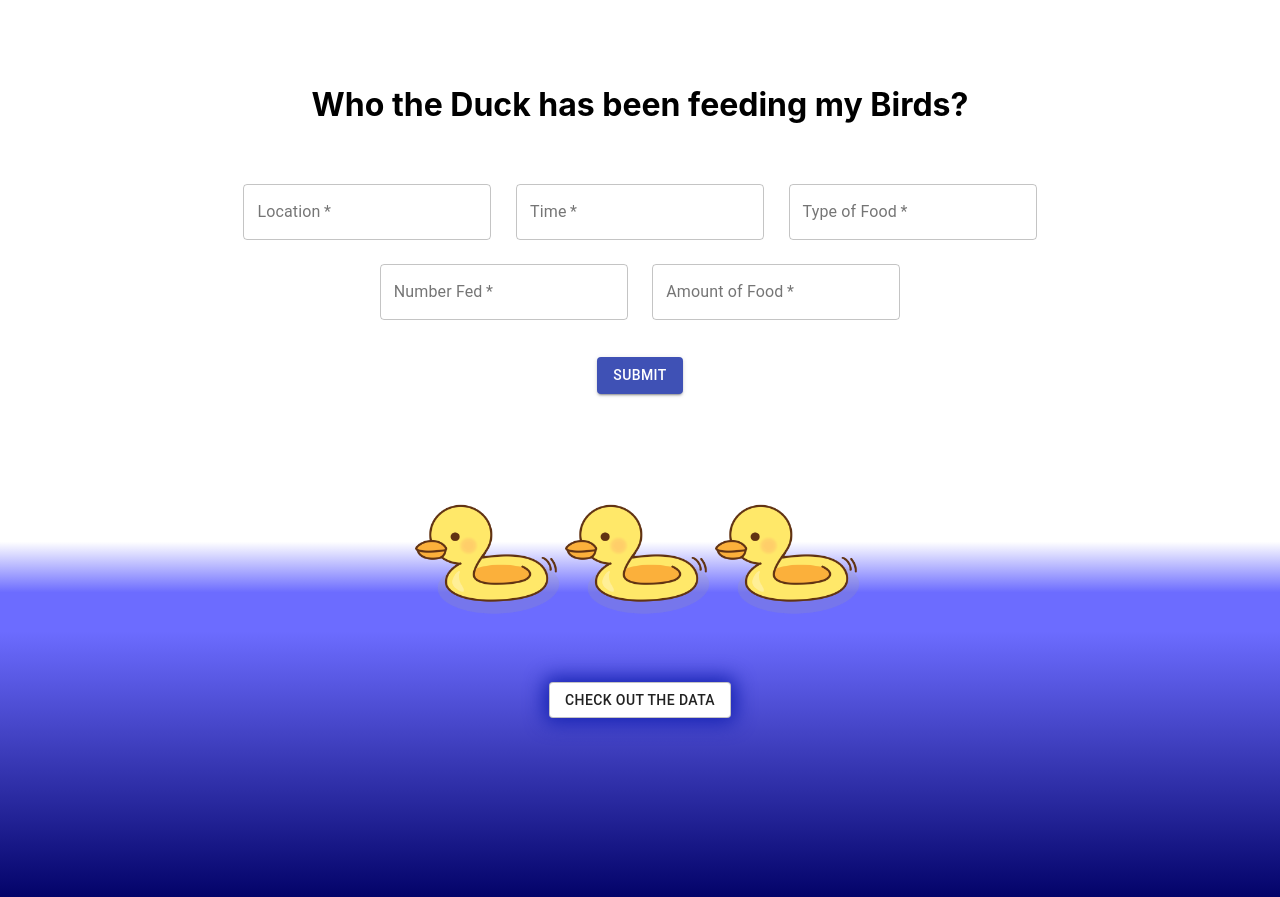
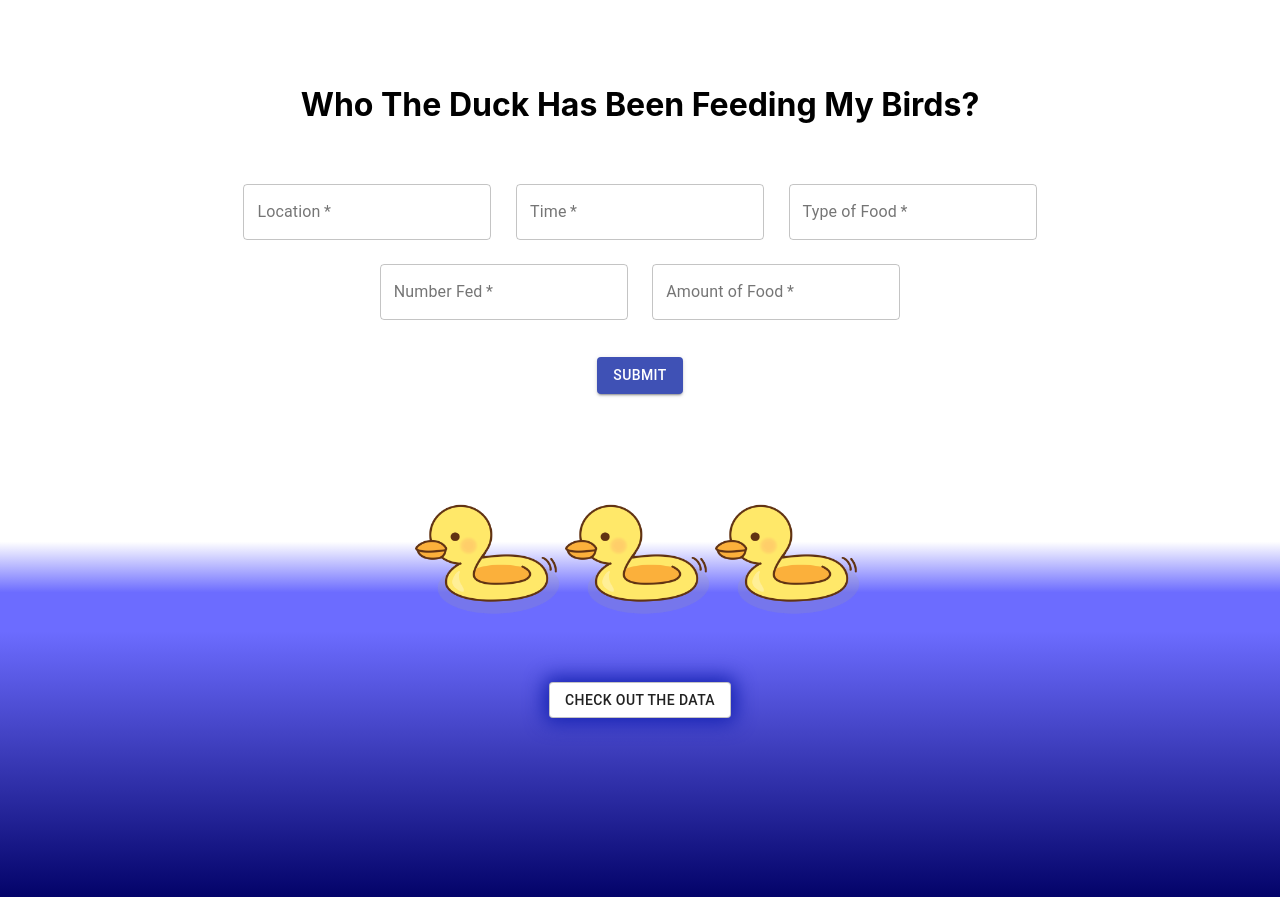
Before and after one commit to jhein1892/feedingDucks, a React (Create React App) app in the folder frontend/: page / in a window 1280 px wide. Built offline with nearby package versions, Linux system fonts and the light colour scheme; no server answers.

Commit message:
Small design update

```diff
--- a/frontend/src/App.js
+++ b/frontend/src/App.js
@@ -20,7 +20,7 @@ function App() {
 
   return (
     <div className={classes.root}>
-      <h1>Who the Duck has been feeding my Birds?</h1>
+      <h1>Who The Duck Has Been Feeding My Birds?</h1>
       <Top
         logFeeding={logFeeding}
       />
```
Also changed, not shown: 1 other file (tests, documents, lock files or other folders).
